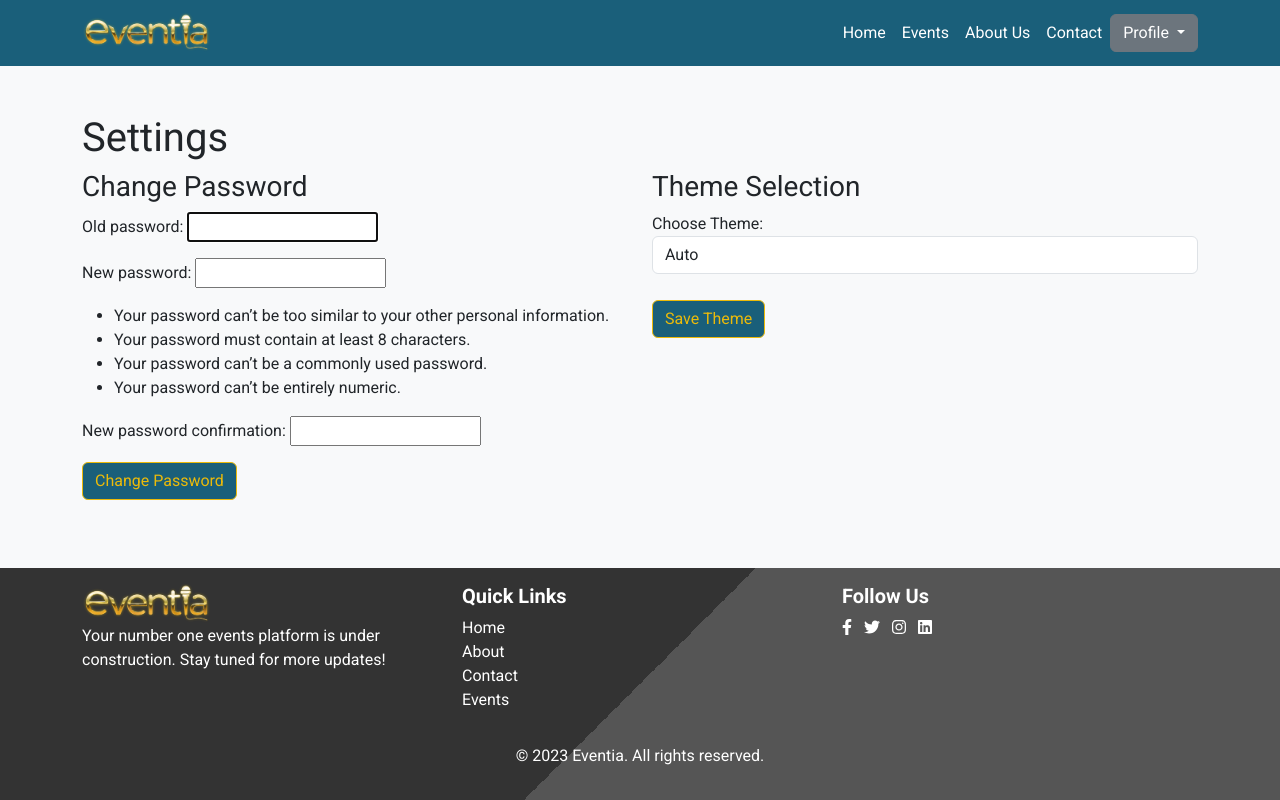
After one commit to Kaakyire9/Eventia, a Django app: page /user_profiles/settings/ in a window 1280 px wide. The commit adds this page. Run offline with Django 4.2, Linux system fonts and the light colour scheme; the visitor is signed in with stand-in values (Sample User, id 1); parts of the project's set-up code (start-up, migrations or seed data) failed here and were passed over; some libraries are stand-ins or nearby versions.

Commit message:
Add theme selection feature and improve event list ordering
- Introduced auto, light, and dark themes with corresponding CSS files.
- Added theme selection option in user settings.
- Enhanced event list view by ordering events by date (newest first).
- Updated URLs to include settings and reset profile image routes.
- Implemented password change functionality in user settings.

```diff
--- a/ems/settings.py
+++ b/ems/settings.py
@@ -31,7 +31,7 @@ SECRET_KEY = os.environ.get("SECRET_KEY")
 
 
 # SECURITY WARNING: don't run with debug turned on in production!
-DEBUG = False
+DEBUG = True
 
 ALLOWED_HOSTS = ['800-nielmc-django-project-lxqprmm3qz.us2.codeanyapp.com', '.herokuapp.com', 'localhost', '127.0.0.1']
 
--- a/ems/urls.py
+++ b/ems/urls.py
@@ -27,6 +27,8 @@ urlpatterns = [
     path('admin/', admin.site.urls),
     path('', include('events.urls')),
     path('user_profiles/', include('user_profiles.urls')),  # Include user_profiles URLs
+    path("accounts/", include("django.contrib.auth.urls")),
+
 ]
 
 if settings.DEBUG:
--- a/events/templates/events/event_list.html
+++ b/events/templates/events/event_list.html
@@ -26,7 +26,7 @@
                     <div class="card-body">
                         <h5 class="card-title">{{ event.title }}</h5>
                         <p class="card-text">{{ event.description|truncatewords:20|safe }}</p>
-                        <p class="card-text"><small class="text-muted">{{ event.date }} - {{ event.time }}</small></p>
+                        <p class="card-text"><small class="text-muted event-datetime">{{ event.date }} - {{ event.time }}</small></p>
                         <p class="card-text">
                             <i class="fas fa-thumbs-up"></i> {{ event.likes.count }} Likes
                             <i class="fas fa-comment"></i> {{ event.comments.count }} Comments
--- a/events/urls.py
+++ b/events/urls.py
@@ -3,17 +3,17 @@ from django.urls import path
 from .views import create_event, event_list, home, about, event_detail, update_event, delete_event, like_event, update_comment, delete_comment, request_attendance, approve_attendance, add_comment
 
 urlpatterns = [
-    path('about/', about, name='about'),
-    path('create/', create_event, name='create_event'),
-    path('events/', event_list, name='event_list'),
-    path('events/<int:pk>/', event_detail, name='event_detail'),
-    path('events/<int:pk>/update/', update_event, name='update_event'),
-    path('events/<int:pk>/delete/', delete_event, name='delete_event'),
-    path('events/<int:pk>/like/', like_event, name='like_event'),
-    path('comments/<int:pk>/update/', update_comment, name='update_comment'),
-    path('comments/<int:pk>/delete/', delete_comment, name='delete_comment'),
-    path('events/<int:event_id>/request_attendance/', request_attendance, name='request_attendance'),
-    path('attendees/<int:attendee_id>/approve/', approve_attendance, name='approve_attendance'),
-    path('events/<int:event_id>/add_comment/', add_comment, name='add_comment'),
-    path('', home, name='home'),  # Home page
+    path("", home, name="home"),  # Home page
+    path("about/", about, name="about"),  # About page
+    path("create/", create_event, name="create_event"),  # Create event
+    path("events/", event_list, name="event_list"),  # List of events
+    path("events/<int:pk>/", event_detail, name="event_detail"),  # Event details
+    path("events/<int:pk>/update/", update_event, name="update_event"),  # Update event
+    path("events/<int:pk>/delete/", delete_event, name="delete_event"),  # Delete event
+    path("events/<int:pk>/like/", like_event, name="like_event"),  # Like event
+    path("events/<int:event_id>/request_attendance/", request_attendance, name="request_attendance"),  # Request attendance
+    path("attendees/<int:attendee_id>/approve/", approve_attendance, name="approve_attendance"),  # Approve attendance
+    path("events/<int:event_id>/add_comment/", add_comment, name="add_comment"),  # Add comment
+    path("comments/<int:pk>/update/", update_comment, name="update_comment"),  # Update comment
+    path("comments/<int:pk>/delete/", delete_comment, name="delete_comment"),  # Delete comment
 ]
--- a/events/views.py
+++ b/events/views.py
@@ -24,8 +24,9 @@ def create_event(request):
 
 @login_required
 def event_list(request):
-    events = Event.objects.all()
+    events = Event.objects.all().order_by('-date')  # Order by date (newest first)
     paginator = Paginator(events, 6)  # Show 6 events per page
+
     page_number = request.GET.get('page')
     page_obj = paginator.get_page(page_number)
     return render(request, 'events/event_list.html', {'page_obj': page_obj})
--- /dev/null
+++ b/static/css/theme-auto.css
@@ -0,0 +1,5 @@
+/* filepath: /workspace/Eventia/static/css/theme-auto.css */
+body {
+    background-color: #f8f9fa;
+    color: #212529;
+}
--- /dev/null
+++ b/static/css/theme-light.css
@@ -0,0 +1,5 @@
+/* filepath: /workspace/Eventia/static/css/theme-light.css */
+body {
+    background-color: #ffffff;
+    color: #212529;
+}
--- a/templates/base.html
+++ b/templates/base.html
@@ -27,6 +27,8 @@
     <!-- Custom CSS -->
     <link rel="stylesheet" href="{% static 'css/style.css' %}">
     <link rel="stylesheet" href="{% static 'css/custom.css' %}">
+    <!-- Theme CSS -->
+    <link id="theme-stylesheet" rel="stylesheet" href="{% static 'css/theme-auto.css' %}">
 </head>
 
 <body class="d-flex flex-column min-vh-100">
@@ -77,7 +79,7 @@
                     <ul class="dropdown-menu" aria-labelledby="profileDropdown">
                         <li><a class="dropdown-item" href="{% url 'profile'%}">View Profile</a></li>
                         <li><a class="dropdown-item" href="{% url 'create_event'%}">Create Event</a></li>
-                        <li><a class="dropdown-item" href="#">Settings</a></li>
+                        <li><a class="dropdown-item" href="{% url 'settings'%}">Settings</a></li>
                         <li><a class="dropdown-item" href="{% url 'account_logout'%}">Logout</a></li>
                     </ul>
                 </div>
@@ -166,6 +168,37 @@
         {% endfor %}
     {% endif %}
 
+    <script>
+        document.addEventListener('DOMContentLoaded', function() {
+            const themeSelect = document.getElementById('theme-select');
+            const themeStylesheet = document.getElementById('theme-stylesheet');
+
+            // Load the saved theme from localStorage or default to 'auto'
+            const savedTheme = localStorage.getItem('theme') || 'auto';
+            setTheme(savedTheme);
+            themeSelect.value = savedTheme;
+
+            // Listen for theme changes
+            themeSelect.addEventListener('change', function() {
+                const selectedTheme = themeSelect.value;
+                setTheme(selectedTheme);
+                localStorage.setItem('theme', selectedTheme);
+            });
+
+            function setTheme(theme) {
+                if (theme === 'auto') {
+                    themeStylesheet.href = "{% static 'css/theme-auto.css' %}";
+                } else if (theme === 'light') {
+                    themeStylesheet.href = "{% static 'css/theme-light.css' %}";
+                } else if (theme === 'dark') {
+                    themeStylesheet.href = "{% static 'css/theme-dark.css' %}";
+                } else {
+                    console.error("Unknown theme:", theme);
+                }
+            }
+        });
+    </script>
+
 </body>
 
 </html>
--- a/templates/home.html
+++ b/templates/home.html
@@ -94,7 +94,7 @@ Home
                     <div class="card-body">
                         <h5 class="card-title">{{ event.title }}</h5>
                         <p class="card-text">{{ event.description|truncatewords:20|safe }}</p>
-                        <p class="card-text"><small class="text-muted">{{ event.date }} - {{ event.time }}</small></p>
+                        <p class="card-text"><small class="text-muted event-datetime">{{ event.date }} - {{ event.time }}</small></p>
                         <p class="card-text">
                             <i class="fas fa-thumbs-up"></i> {{ event.likes.count }} Likes
                             <i class="fas fa-comment"></i> {{ event.comments.count }} Comments
--- a/user_profiles/forms.py
+++ b/user_profiles/forms.py
@@ -8,3 +8,8 @@ class UserProfileForm(forms.ModelForm):
         widgets = {
             'birth_date': forms.DateInput(attrs={'type': 'date'}),
         }
+
+class ProfileForm(forms.ModelForm):
+    class Meta:
+        model = UserProfile
+        fields = ['bio', 'location', 'birth_date', 'profile_image', 'user_phone_number', 'address']
--- /dev/null
+++ b/user_profiles/templates/user_profiles/settings.html
@@ -0,0 +1,37 @@
+<!-- templates/settings.html -->
+{% extends "base.html" %}
+{% load static %}
+
+{% block title %}
+Settings
+{% endblock %}
+
+{% block content %}
+<div class="container mt-5">
+    <h1>Settings</h1>
+    <div class="row">
+        <div class="col-md-6">
+            <h3>Change Password</h3>
+            <form method="POST" action="{% url 'password_change' %}">
+                {% csrf_token %}
+                {{ password_form.as_p }}
+                <button type="submit" class="btn btn-primary">Change Password</button>
+            </form>
+        </div>
+        <div class="col-md-6">
+            <h3>Theme Selection</h3>
+            <form id="theme-form">
+                <div class="form-group">
+                    <label for="theme-select">Choose Theme:</label>
+                    <select id="theme-select" class="form-control">
+                        <option value="auto">Auto</option>
+                        <option value="light">Light</option>
+                        <option value="dark">Dark</option>
+                    </select>
+                </div>
+                <button type="button" class="btn btn-primary mt-3" onclick="saveTheme()">Save Theme</button>
+            </form>
+        </div>
+    </div>
+</div>
+{% endblock %}
--- a/user_profiles/urls.py
+++ b/user_profiles/urls.py
@@ -1,8 +1,11 @@
 from django.urls import path
 from . import views
+from .views import settings, reset_profile_image
 
 urlpatterns = [
     path('profile/', views.profile_view, name='profile'),
     path('profile/edit/', views.edit_profile, name='edit_profile'),
     path('profile/reset_image/', views.reset_profile_image, name='reset_profile_image'),
+    path('settings/', settings, name='settings'),
+    path('reset_profile_image/', reset_profile_image, name='reset_profile_image'),
 ]
--- a/user_profiles/views.py
+++ b/user_profiles/views.py
@@ -2,8 +2,10 @@ from django.contrib.auth.decorators import login_required
 from django.shortcuts import render, redirect
 from django.contrib import messages
 from .models import UserProfile
-from .forms import UserProfileForm
+from .forms import UserProfileForm, ProfileForm
 import logging
+from django.contrib.auth.forms import PasswordChangeForm
+from django.contrib.auth import update_session_auth_hash
 
 logger = logging.getLogger(__name__)
 
@@ -35,3 +37,18 @@ def reset_profile_image(request):
     profile.profile_image = 'placeholder'  # Set to the public ID of the placeholder image
     profile.save()
     return redirect('profile')
+
+@login_required
+def settings(request):
+    if request.method == 'POST':
+        password_form = PasswordChangeForm(request.user, request.POST)
+        if password_form.is_valid():
+            user = password_form.save()
+            update_session_auth_hash(request, user)  # Important to keep the user logged in
+            messages.success(request, 'Your password has been updated successfully.')
+            return redirect('settings')
+    else:
+        password_form = PasswordChangeForm(request.user)
+    return render(request, 'user_profiles/settings.html', {
+        'password_form': password_form,
+    })
```
Also changed, not shown: static/css/theme-dark.css (added, +39 -0 lines), README.md, 3 other files.
